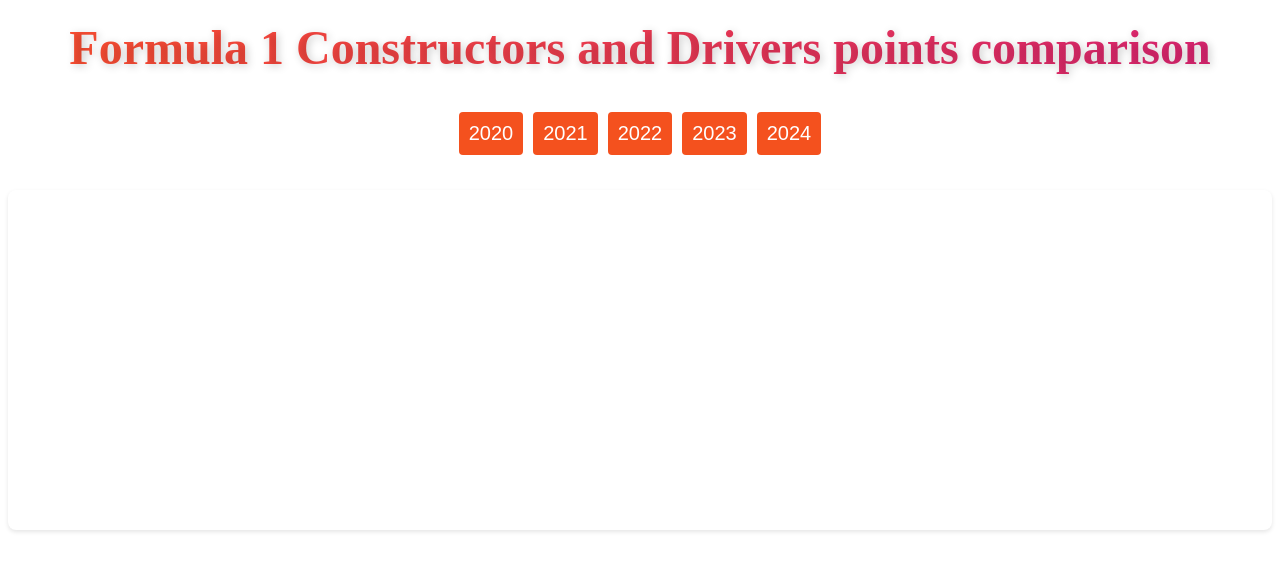
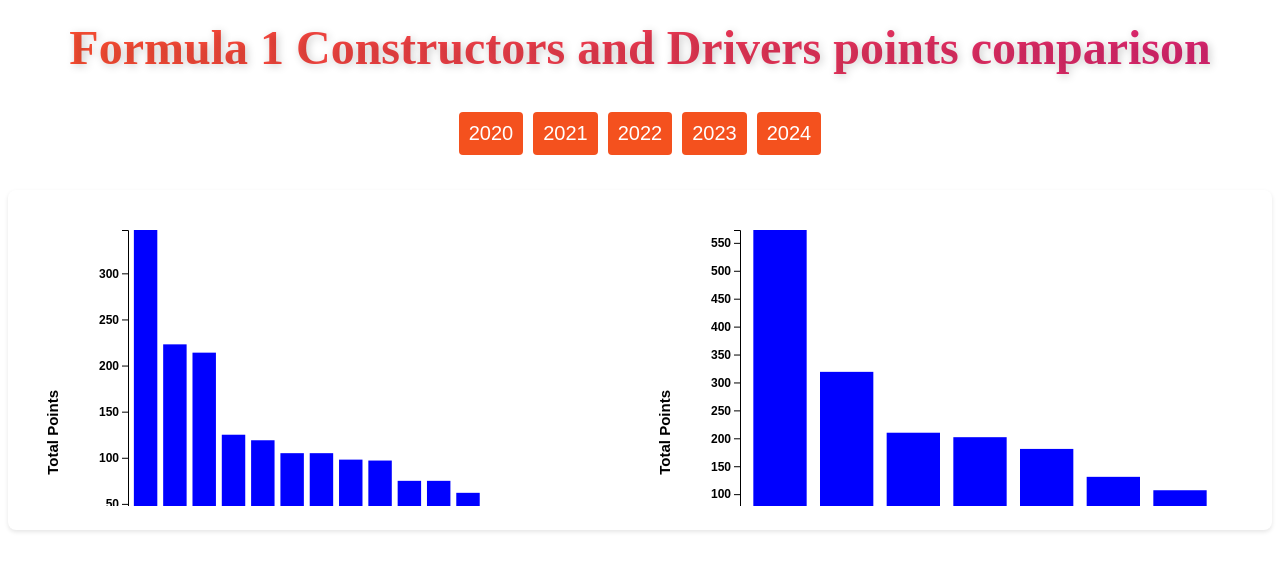
Before and after one commit to SaiBharadwaj302/Formula1-points-comparison, a plain HTML site: page index.html in a window 1280 px wide. Drawn offline with nearby package versions, Linux system fonts and the light colour scheme; no server answers.

Commit message:
Update index.html

```diff
--- a/index.html
+++ b/index.html
@@ -45,8 +45,8 @@
 
         // Load the CSV data for drivers and constructors
         Promise.all([
-            d3.csv("Data/drivers.csv"),
-            d3.csv("Data/constructors.csv")
+            d3.csv("drivers.csv"),
+            d3.csv("constructors.csv")
         ]).then(function(files) {
             const driverData = files[0];
             const constructorData = files[1];
```
